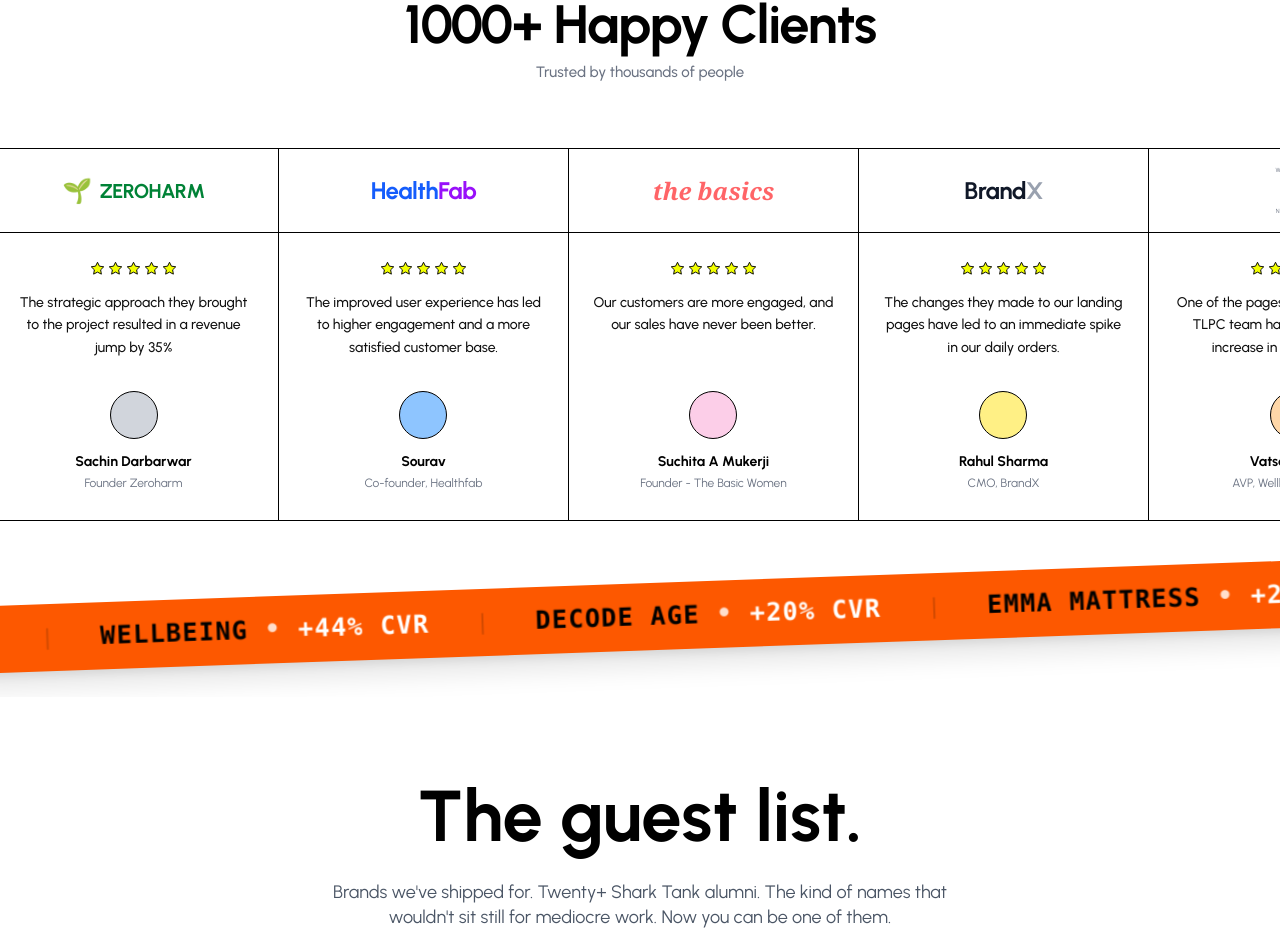
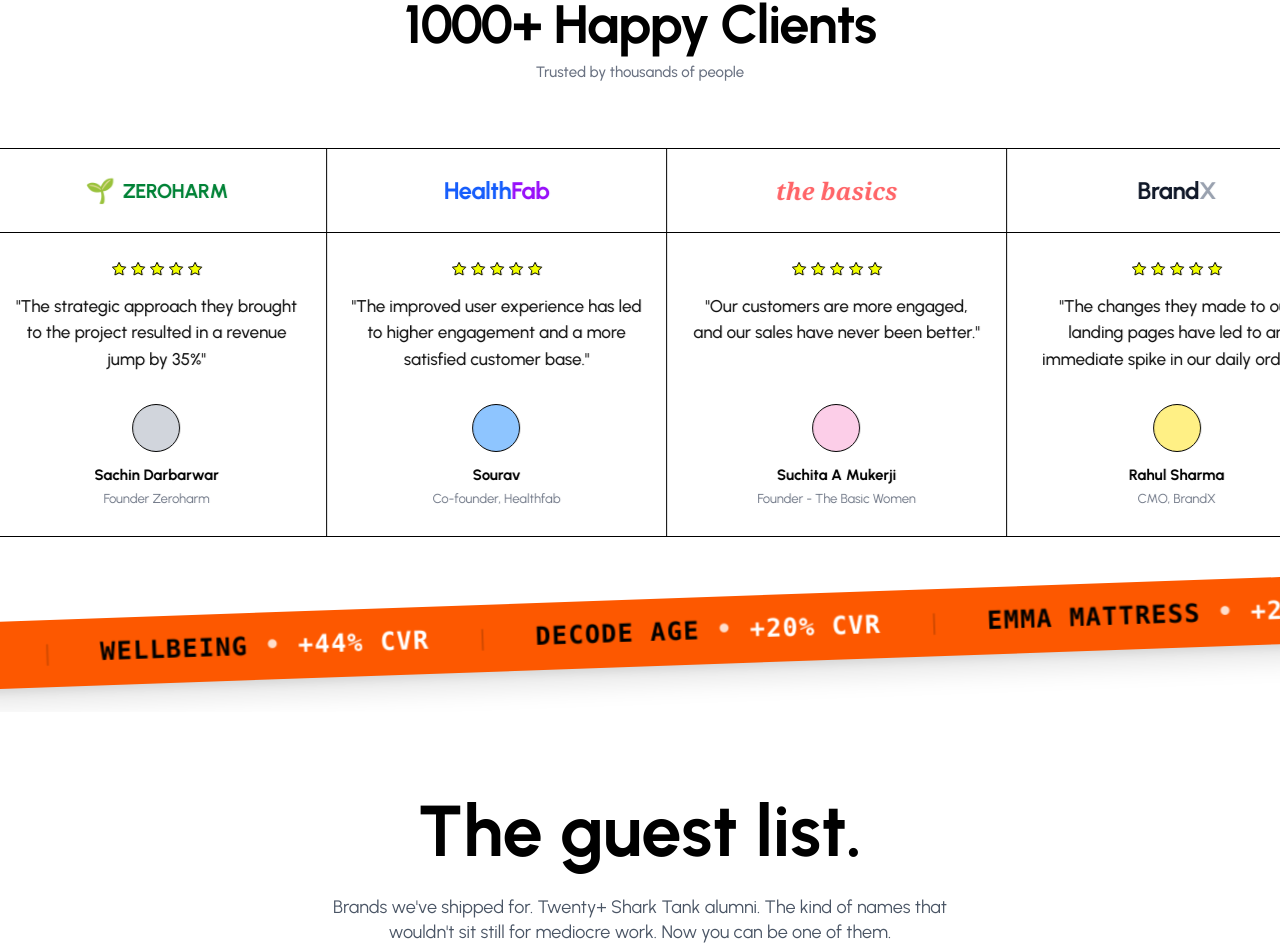
Before and after one commit to Vivekkrguptajio/scaloMatrix, a React (Vite) app in the folder commerce/: page / in a window 1280 px wide. Shown: the part 1820-2765 px from the top of the page. Built offline with nearby package versions, Linux system fonts and the light colour scheme.

Commit message:
style: increase font size and card width in HappyClients testimonial marquee

```diff
--- a/commerce/src/components/HappyClients.jsx
+++ b/commerce/src/components/HappyClients.jsx
@@ -122,7 +122,7 @@ const HappyClients = () => {
       <div className="w-full border-t border-b border-black bg-white overflow-hidden group">
         <div className="flex animate-marquee group-hover:[animation-play-state:paused]" style={{ animationDuration: '50s' }}>
           {[...testimonials, ...testimonials, ...testimonials].map((client, idx) => (
-            <div key={idx} className="min-w-[290px] max-w-[290px] flex flex-col border-r border-black shrink-0 bg-white">
+            <div key={idx} className="min-w-[340px] max-w-[340px] flex flex-col border-r border-black shrink-0 bg-white">
 
               {/* Logo Section */}
               <div className="h-[84px] flex items-center justify-center p-4 border-b border-black">
@@ -135,15 +135,15 @@ const HappyClients = () => {
                 {/* Stars */}
                 <div className="flex gap-[3px] mb-4">
                   {[1, 2, 3, 4, 5].map((star) => (
-                    <svg key={star} width="15" height="15" viewBox="0 0 24 24" fill="#f2ff00" stroke="black" strokeWidth="1.5">
+                    <svg key={star} width="16" height="16" viewBox="0 0 24 24" fill="#f2ff00" stroke="black" strokeWidth="1.5">
                       <polygon points="12 2 15.09 8.26 22 9.27 17 14.14 18.18 21.02 12 17.77 5.82 21.02 7 14.14 2 9.27 8.91 8.26 12 2" />
                     </svg>
                   ))}
                 </div>
 
                 {/* Testimonial Text */}
-                <p className="text-[14px] font-medium text-[#111] mb-8 leading-[1.6]">
-                  {client.text}
+                <p className="text-[16px] md:text-[17px] font-medium text-[#111] mb-8 leading-[1.55]">
+                  "{client.text}"
                 </p>
 
                 {/* Author Info */}
@@ -151,8 +151,8 @@ const HappyClients = () => {
                   <div className={`w-12 h-12 rounded-full mb-3 border border-black overflow-hidden ${client.avatarColor}`}>
                     <img src="/image copy.png" alt={client.author} className="w-full h-full object-cover" />
                   </div>
-                  <h4 className="font-bold text-black text-[14px]">{client.author}</h4>
-                  <p className="text-[12px] text-gray-500 mt-0.5">{client.title}</p>
+                  <h4 className="font-bold text-black text-[15px]">{client.author}</h4>
+                  <p className="text-[13px] text-gray-500 mt-0.5">{client.title}</p>
                 </div>
               </div>
 
```
